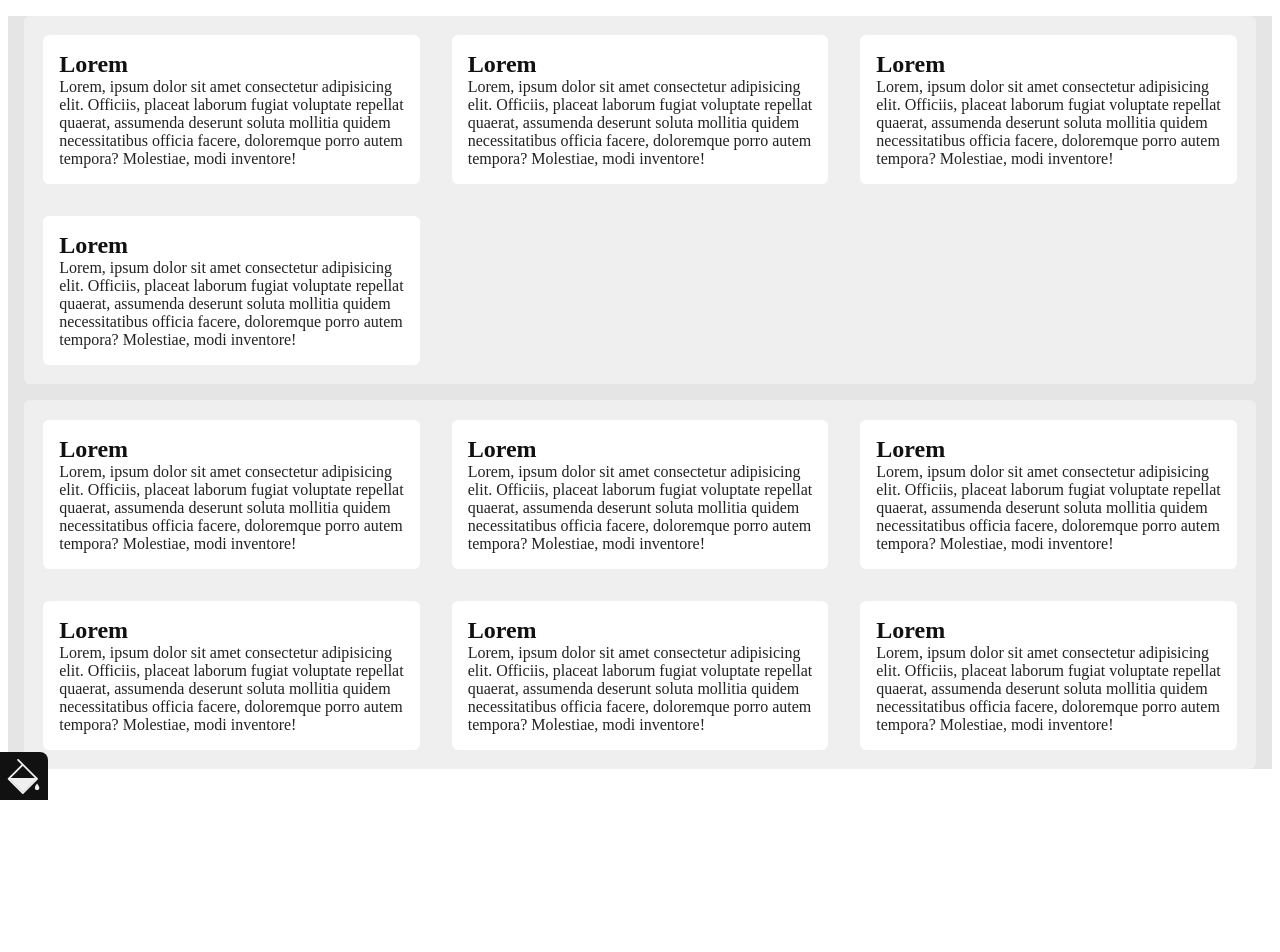
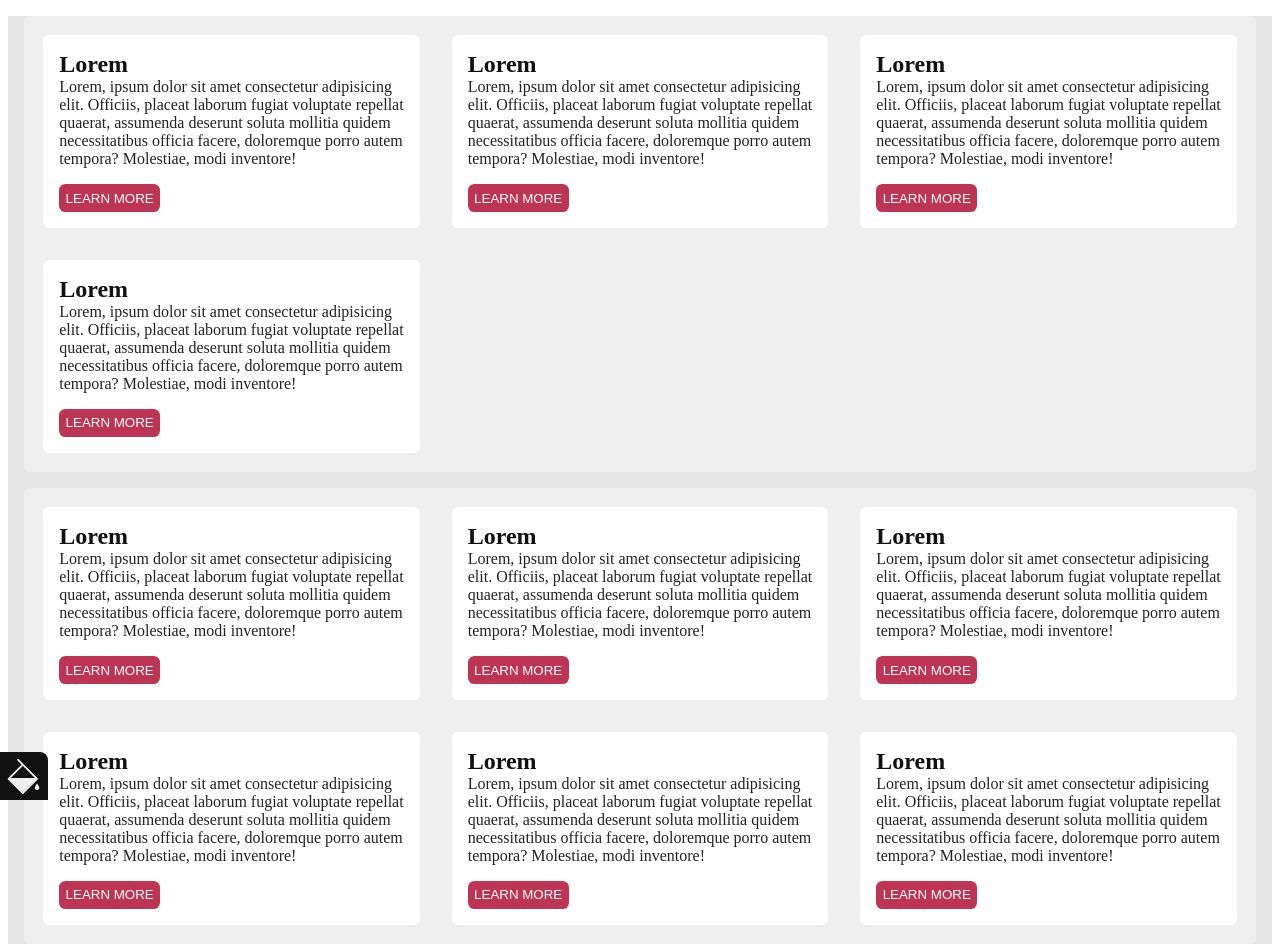
Before and after one commit to SamuelMiddendorp/Svelte-Theme-Selector, a SvelteKit app: page / in a window 1280 px wide. Shown: the top 952 px of the page. Before the commit the page ends 800 px from the top, so only its background shows below. Built offline with nearby package versions, Linux system fonts and the light colour scheme.

Commit message:
Add more colors and button color

```diff
--- a/src/lib/ThemeSelector.svelte
+++ b/src/lib/ThemeSelector.svelte
@@ -4,11 +4,11 @@
     let darkTheme: Theme = {
         name: "Dark",
         elements: [
-            { property: "text-100", value: "#F7FFF8" },
+            { property: "text-100", value: "#e5e5e5" },
             { property: "text-300", value: "#efefef" },
-            { property: "text-600", value: "#efefef" },
-            { property: "text-900", value: "#efefef" },
+            { property: "text-600", value: "#fff" },
             { property: "accent", value: "#be3455" },
+            { property: "button", value: "#fff"},
             { property: "color-100", value: "#000" },
             { property: "color-300", value: "#111" },
             { property: "color-600", value: "#222" },
@@ -21,6 +21,7 @@
             { property: "text-300", value: "#111" },
             { property: "text-600", value: "#000" },
             { property: "accent", value: "#be3455" },
+            { property: "button", value: "#fff"},
             { property: "color-100", value: "#e5e5e5" },
             { property: "color-300", value: "#efefef" },
             { property: "color-600", value: "#fff" },
@@ -38,7 +39,7 @@
     };
     const applyNextTheme = () => {
         let maxIndex = themes.length - 1;
-        console.log(currentThemeIndex);
+
         if(currentThemeIndex < maxIndex){
             currentThemeIndex = currentThemeIndex + 1;
             applyTheme(themes[currentThemeIndex]);
@@ -58,6 +59,7 @@
     <!-- svelte-ignore a11y-click-events-have-key-events -->
     <!-- Since this should not be crawled we do not put it in an anchor tag -->
     <div on:click={() => applyNextTheme()} class="theme-selector">
+        <!-- Use inline svg to have control over the different parts of the svg-->
         <svg
             class="theme-selector-icon"
             width="100%"
--- a/src/routes/+page.svelte
+++ b/src/routes/+page.svelte
@@ -9,44 +9,54 @@
         <section>
             <h2>Lorem</h2>
             <p>Lorem, ipsum dolor sit amet consectetur adipisicing elit. Officiis, placeat laborum fugiat voluptate repellat quaerat, assumenda deserunt soluta mollitia quidem necessitatibus officia facere, doloremque porro autem tempora? Molestiae, modi inventore!</p>
+            <button>Learn more</button>
         </section>
         <section>
             <h2>Lorem</h2>
             <p>Lorem, ipsum dolor sit amet consectetur adipisicing elit. Officiis, placeat laborum fugiat voluptate repellat quaerat, assumenda deserunt soluta mollitia quidem necessitatibus officia facere, doloremque porro autem tempora? Molestiae, modi inventore!</p>
+            <button>Learn more</button>
         </section>
         <section>
             <h2>Lorem</h2>
             <p>Lorem, ipsum dolor sit amet consectetur adipisicing elit. Officiis, placeat laborum fugiat voluptate repellat quaerat, assumenda deserunt soluta mollitia quidem necessitatibus officia facere, doloremque porro autem tempora? Molestiae, modi inventore!</p>
+            <button>Learn more</button>
         </section>
         <section>
             <h2>Lorem</h2>
             <p>Lorem, ipsum dolor sit amet consectetur adipisicing elit. Officiis, placeat laborum fugiat voluptate repellat quaerat, assumenda deserunt soluta mollitia quidem necessitatibus officia facere, doloremque porro autem tempora? Molestiae, modi inventore!</p>
+            <button>Learn more</button>
         </section>
     </section>
     <section class="outer-panel">
         <section>
             <h2>Lorem</h2>
             <p>Lorem, ipsum dolor sit amet consectetur adipisicing elit. Officiis, placeat laborum fugiat voluptate repellat quaerat, assumenda deserunt soluta mollitia quidem necessitatibus officia facere, doloremque porro autem tempora? Molestiae, modi inventore!</p>
+            <button>Learn more</button>
         </section>
         <section>
             <h2>Lorem</h2>
             <p>Lorem, ipsum dolor sit amet consectetur adipisicing elit. Officiis, placeat laborum fugiat voluptate repellat quaerat, assumenda deserunt soluta mollitia quidem necessitatibus officia facere, doloremque porro autem tempora? Molestiae, modi inventore!</p>
+            <button>Learn more</button>
         </section>
         <section>
             <h2>Lorem</h2>
             <p>Lorem, ipsum dolor sit amet consectetur adipisicing elit. Officiis, placeat laborum fugiat voluptate repellat quaerat, assumenda deserunt soluta mollitia quidem necessitatibus officia facere, doloremque porro autem tempora? Molestiae, modi inventore!</p>
+            <button>Learn more</button>
         </section>
         <section>
             <h2>Lorem</h2>
             <p>Lorem, ipsum dolor sit amet consectetur adipisicing elit. Officiis, placeat laborum fugiat voluptate repellat quaerat, assumenda deserunt soluta mollitia quidem necessitatibus officia facere, doloremque porro autem tempora? Molestiae, modi inventore!</p>
+            <button>Learn more</button>
         </section>
         <section>
             <h2>Lorem</h2>
             <p>Lorem, ipsum dolor sit amet consectetur adipisicing elit. Officiis, placeat laborum fugiat voluptate repellat quaerat, assumenda deserunt soluta mollitia quidem necessitatibus officia facere, doloremque porro autem tempora? Molestiae, modi inventore!</p>
+            <button>Learn more</button>
         </section>
         <section>
             <h2>Lorem</h2>
             <p>Lorem, ipsum dolor sit amet consectetur adipisicing elit. Officiis, placeat laborum fugiat voluptate repellat quaerat, assumenda deserunt soluta mollitia quidem necessitatibus officia facere, doloremque porro autem tempora? Molestiae, modi inventore!</p>
+            <button>Learn more</button>
         </section>
     </section>
 </main>
@@ -63,6 +73,15 @@
     }
     main h2{
         color: var(--text-300);
+    }
+    main button{
+        background-color: var(--accent);
+        border: none;
+        padding: 0.4rem;
+        margin-top: 1rem;
+        color: var(--button);
+        text-transform: uppercase;
+        border-radius: 0.4rem;
     }
 
     .outer-panel{
```
